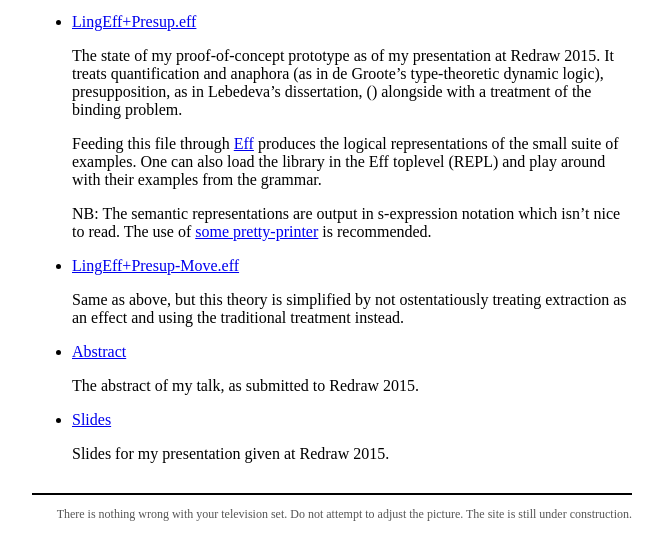
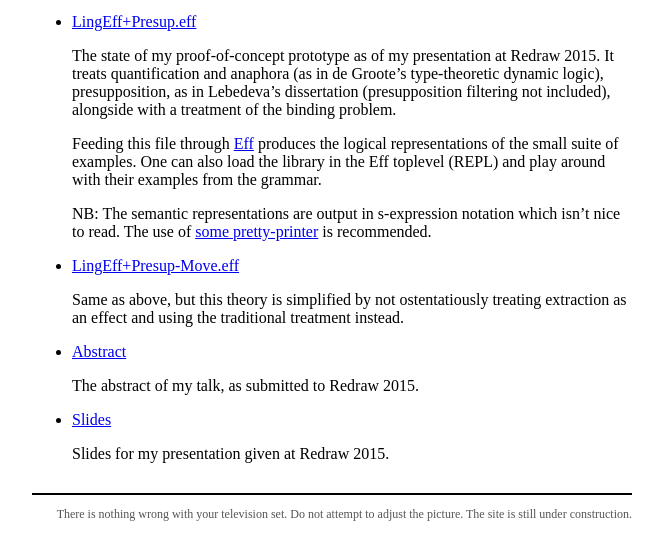
Before and after one commit to jirkamarsik/jirkamarsik.github.io, a plain HTML site: page research/pragmatic-side-effects/index.html in a window 1280 px wide. Shown: the part 168-728 px from the top of the page, without its empty margins (308-971 px from the left). Drawn offline with Linux system fonts and the light colour scheme.

Commit message:
Generated from 2d5d6106

```diff
--- a/research/pragmatic-side-effects/index.html
+++ b/research/pragmatic-side-effects/index.html
@@ -25,7 +25,7 @@
             <h2 id="files">Files</h2>
 <ul>
 <li><p><a href="LingEff+Presup.eff">LingEff+Presup.eff</a></p>
-<p>The state of my proof-of-concept prototype as of my presentation at Redraw 2015. It treats quantification and anaphora (as in de Groote’s type-theoretic dynamic logic), presupposition, as in Lebedeva’s dissertation, () alongside with a treatment of the binding problem.</p>
+<p>The state of my proof-of-concept prototype as of my presentation at Redraw 2015. It treats quantification and anaphora (as in de Groote’s type-theoretic dynamic logic), presupposition, as in Lebedeva’s dissertation (presupposition filtering not included), alongside with a treatment of the binding problem.</p>
 <p>Feeding this file through <a href="http://www.eff-lang.org/">Eff</a> produces the logical representations of the small suite of examples. One can also load the library in the Eff toplevel (REPL) and play around with their examples from the grammar.</p>
 <p>NB: The semantic representations are output in s-expression notation which isn’t nice to read. The use of <a href="https://github.com/jirkamarsik/tardis/blob/master/src/tardis/logic.clj">some pretty-printer</a> is recommended.</p></li>
 <li><p><a href="LingEff+Presup-Move.eff">LingEff+Presup-Move.eff</a></p>
```
